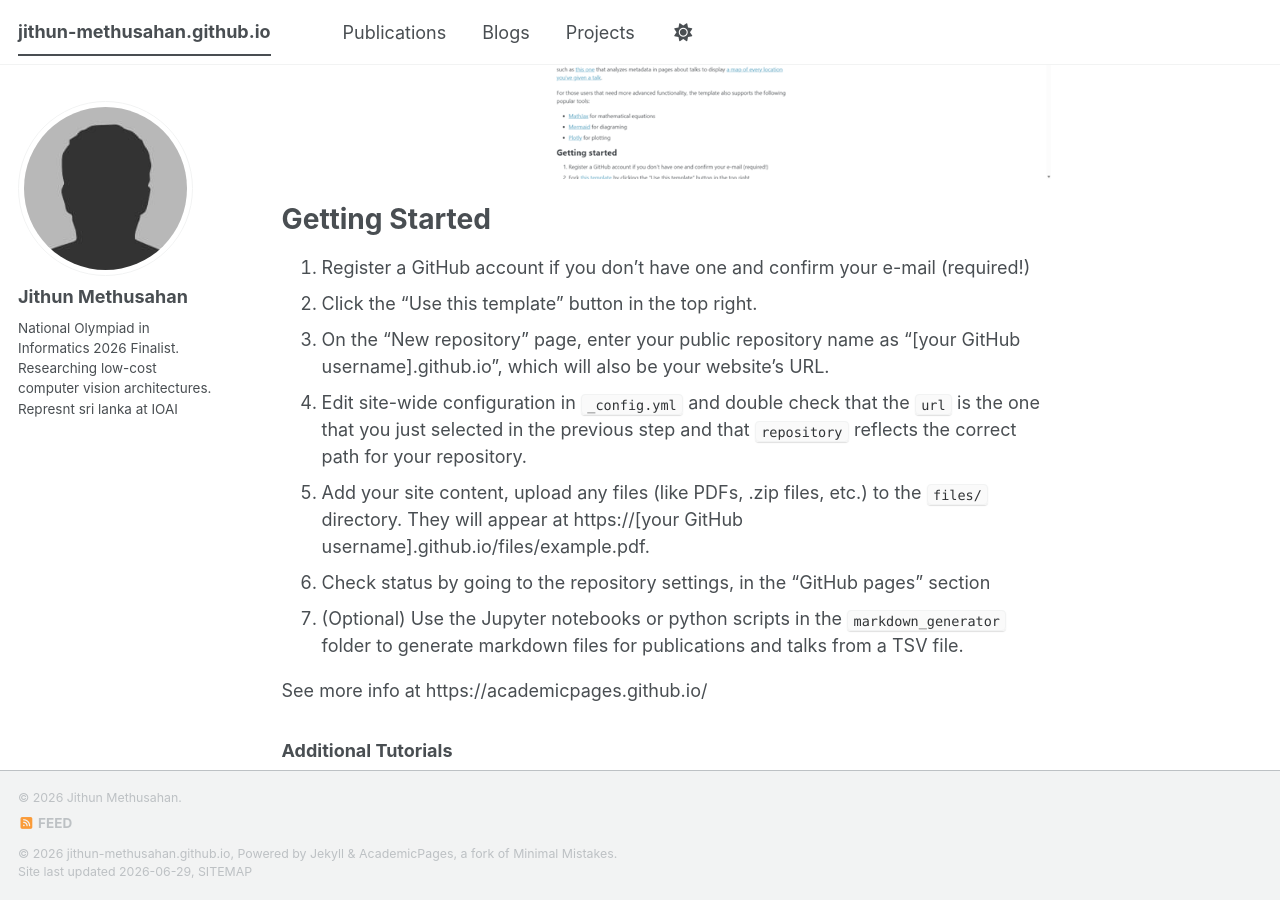
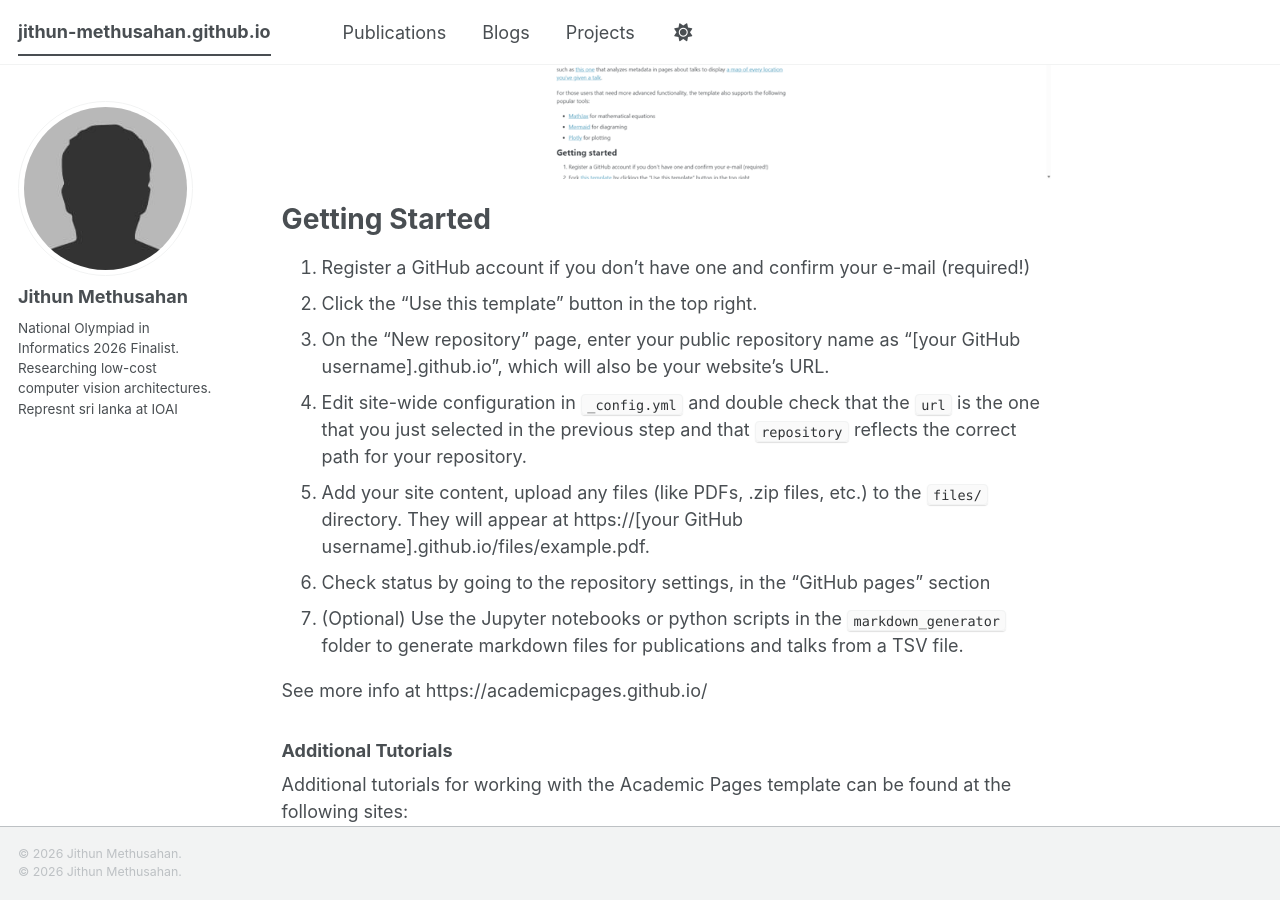
Before and after one commit to JithunMethusahan/jithun-methusahan.github.io, a Jekyll site: the page built from README.md, in a window 1280 px wide and 900 px high, scrolled down 510 px. Built offline with Jekyll 4.4.1, drawn with Linux system fonts in a browser that asks for light colours; our own code applies the rules of GitHub Pages for plain Markdown files; a style sheet for code colours, icons or effects is not loaded.

Commit message:
Update footer.html

```diff
--- a/_includes/footer.html
+++ b/_includes/footer.html
@@ -1,25 +1 @@
-{% include base_path %}
-
-{% if site.author.github or site.author.bitbucket or site.atom_feed.hide != true %}
-<div class="page__footer-follow">
-  <ul class="social-icons">
-    {% if site.data.ui-text[site.locale].follow_label %}
-      <li><strong>{{ site.data.ui-text[site.locale].follow_label }}</strong></li>
-    {% endif %}
-    {% if site.author.github %}
-      <li><a href="https://github.com/{{ site.author.github }}"><i class="fab fa-github" aria-hidden="true"></i> GitHub</a></li>
-    {% endif %}
-    {% if site.author.bitbucket %}
-      <li><a href="https://bitbucket.org/{{ site.author.bitbucket }}"><i class="fab fa-bitbucket" aria-hidden="true"></i> Bitbucket</a></li>
-    {% endif %}
-    {% if site.atom_feed.hide != true %}
-    <li><a href="{% if site.atom_feed.path %}{{ site.atom_feed.path }}{% else %}{{ base_path }}/feed.xml{% endif %}"><i class="fa fa-fw fa-rss-square" aria-hidden="true"></i> {{ site.data.ui-text[site.locale].feed_label | default: "Feed" }}</a></li>
-    {% endif %}
-  </ul>
-</div>
-{% endif %}
-
-<div class="page__footer-copyright">
-  &copy; {{ site.time | date: '%Y' }} {{ site.name | default: site.title }}, {{ site.data.ui-text[site.locale].powered_by | default: "Powered by" }} <a href="https://jekyllrb.com" rel="nofollow">Jekyll</a> &amp; <a href="https://github.com/academicpages/academicpages.github.io">AcademicPages</a>, a fork of <a href="https://mademistakes.com/work/minimal-mistakes-jekyll-theme/" rel="nofollow">Minimal Mistakes</a>.<br />
-  Site last updated {{ "now" | date: '%Y-%m-%d' }}, <a href="/sitemap/" style="text-transform: uppercase;">{{ site.data.ui-text[site.locale].site_map | default: "Sitemap" }}</a>
-</div>
+<div class="page__footer-copyright">&copy; {{ site.time | date: '%Y' }} {{ site.author.name | default: site.title }}.</div>
```
